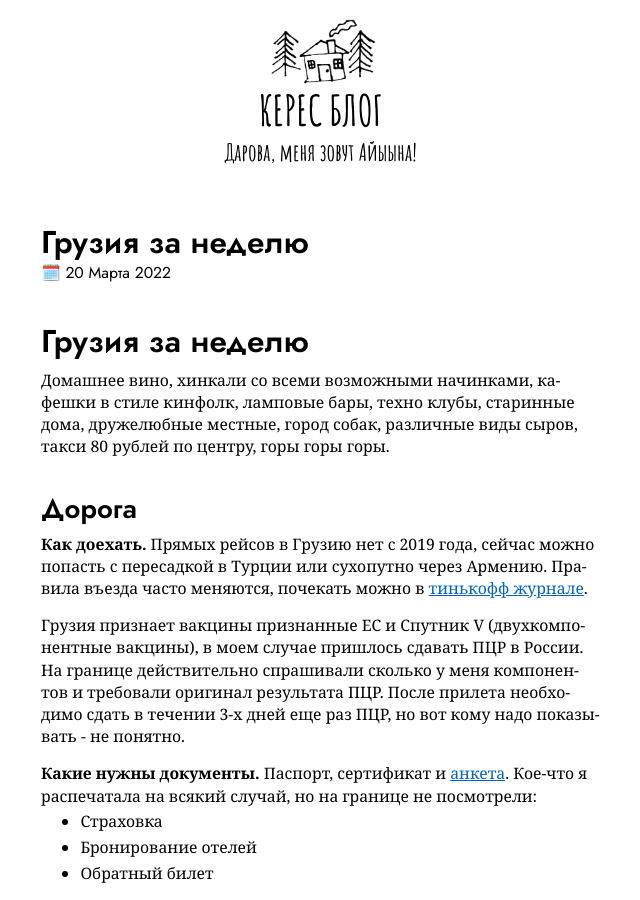
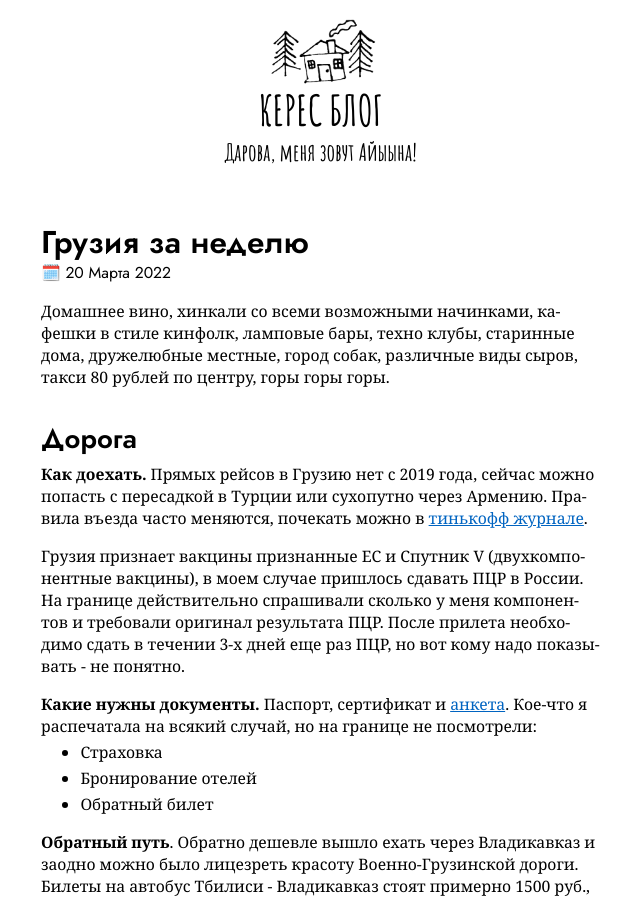
Before and after one commit to keresm/keresaina.github.io, a Jekyll site: the page built from _posts/2022-02-20-Georgia.md, in a window 1280 px wide and 900 px high. Shown: the whole window, without its empty margins (319-959 px from the left). Built offline with Jekyll 4.4.1, drawn with Linux system fonts in a browser that asks for light colours.

Commit message:
Update 2022-02-20-Georgia.md

```diff
--- a/_posts/2022-02-20-Georgia.md
+++ b/_posts/2022-02-20-Georgia.md
@@ -3,8 +3,6 @@
 title:  "Грузия за неделю"
 date:   2022-03-20 21:41:13 +0900
 ---
-
-# Грузия за неделю
 
 Домашнее вино, хинкали со всеми возможными начинками, кафешки в стиле кинфолк, ламповые бары, техно клубы, старинные дома, дружелюбные местные, город собак, различные виды сыров, такси 80 рублей по центру, горы горы горы.
 
```
